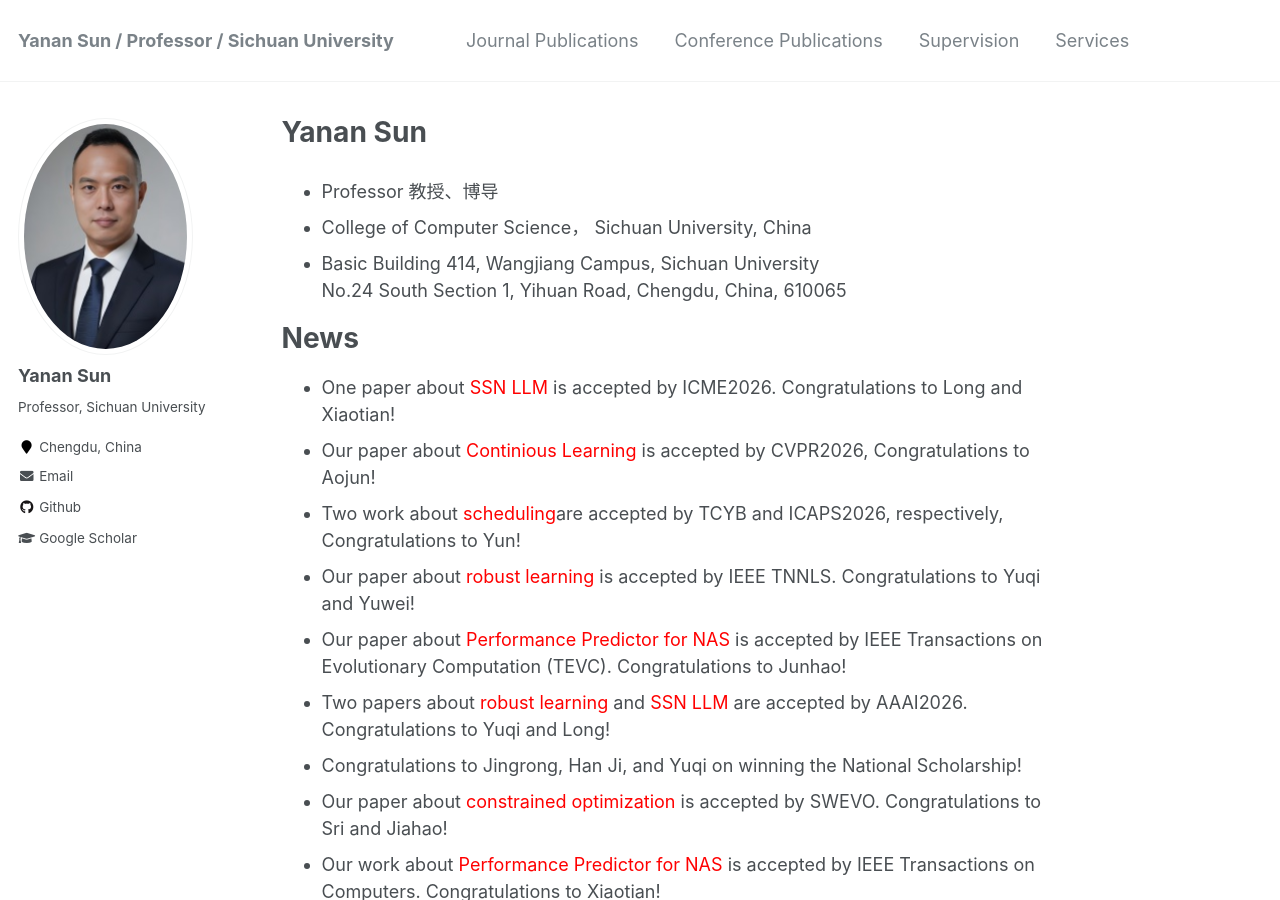
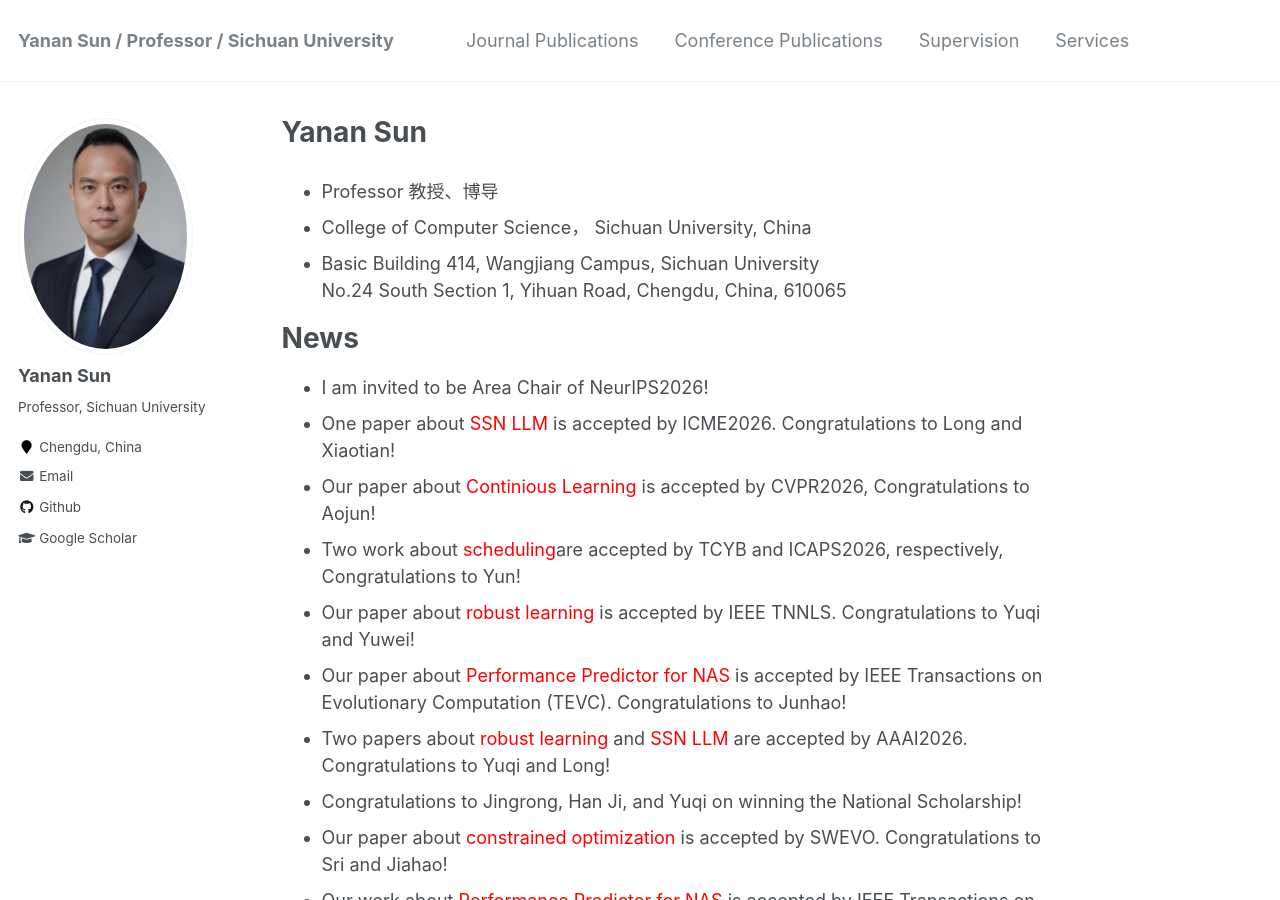
Before and after one commit to yn-sun/yn-sun.github.io, a Jekyll site: the page built from _pages/about.md, in a window 1280 px wide and 900 px high. Built offline with Jekyll 4.4.1, drawn with Linux system fonts in a browser that asks for light colours; comment, search, counter and statistics services are not loaded.

Commit message:
Update about.md

```diff
--- a/_pages/about.md
+++ b/_pages/about.md
@@ -15,6 +15,7 @@ No.24 South Section 1, Yihuan Road, Chengdu, China, 610065
 
 News
 ======
+* I am invited to be Area Chair of NeurIPS2026!
 * One paper about <span style="color: #FF0000">SSN LLM</span> is accepted by ICME2026. Congratulations to Long and Xiaotian!
 * Our paper about <span style="color: #FF0000">Continious Learning</span> is accepted by CVPR2026, Congratulations to Aojun!
 * Two work about <span style="color: #FF0000">scheduling</span>are accepted by TCYB and ICAPS2026, respectively, Congratulations to Yun!
```
